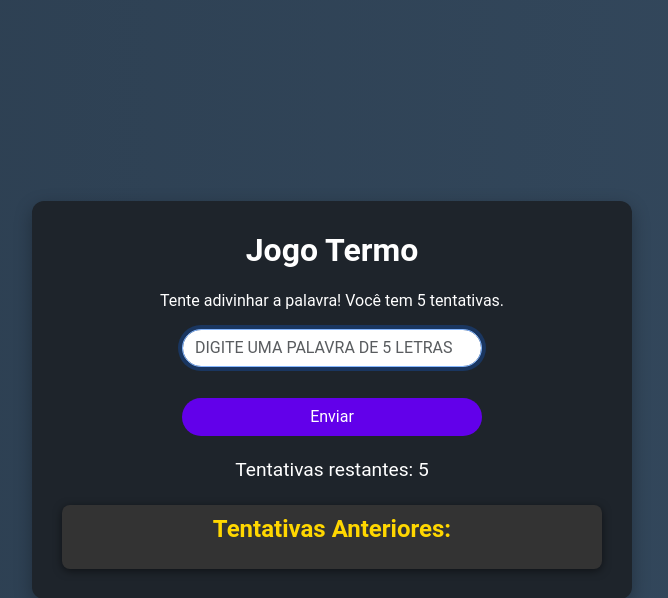
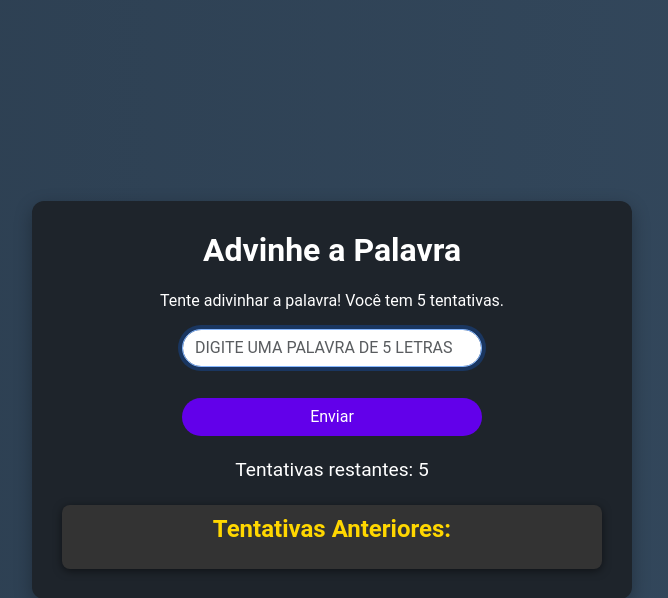
Before and after one commit to viniciushashizume/JogoAdvinhadorDePalavras, a Django app: page / in a window 1280 px wide. Shown: the top 598 px of the page, without its empty margins (308-976 px from the left). Run offline with Django 5.2, Linux system fonts and the light colour scheme.

Commit message:
uptade index

```diff
--- a/termo/jogo/templates/jogo/index.html
+++ b/termo/jogo/templates/jogo/index.html
@@ -3,7 +3,7 @@
 <head>
     <meta charset="UTF-8">
     <meta name="viewport" content="width=device-width, initial-scale=1.0">
-    <title>Termo Jogo</title>
+    <title>Jogo</title>
     <!-- Bootstrap CSS -->
     <link href="https://cdn.jsdelivr.net/npm/bootstrap@5.3.0-alpha1/dist/css/bootstrap.min.css" rel="stylesheet" integrity="sha384-KyZXEJ6H16RQKLuok5xS5lP7qlt0zYwT7jauR79vFzJEdk5K0QdRp7hZ1d9FZp06" crossorigin="anonymous">
     <style>
@@ -133,7 +133,7 @@
 <body>
     <div class="full-screen">
         <div class="container">
-            <h1 class="jogo-header">Jogo Termo</h1>
+            <h1 class="jogo-header">Advinhe a Palavra</h1>
             <p class="text-center">Tente adivinhar a palavra! Você tem 5 tentativas.</p>
             <form id="jogo-form" class="d-flex flex-column align-items-center">
                 {% csrf_token %}
```
